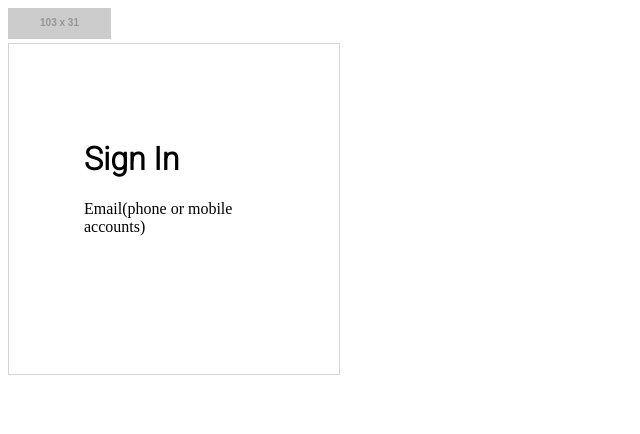
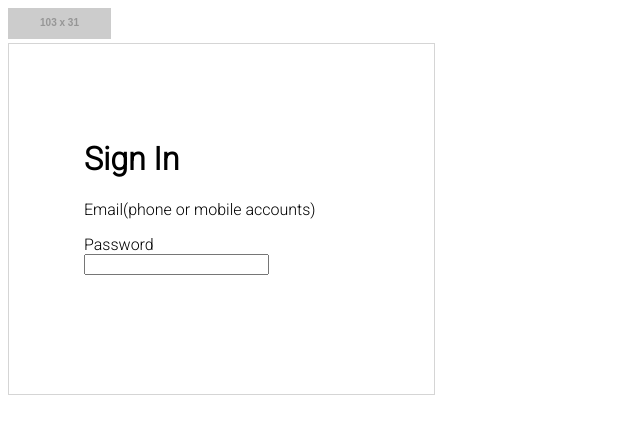
Before and after one commit to zb3po/zb3po, a plain HTML site: page index.html in a window 1280 px wide. Shown: the whole page, without its empty margins (0-640 px from the left). Drawn offline with Linux system fonts and the light colour scheme; placeholder pictures from the web are drawn by us.

Commit message:
adjusted font, added password input field

```diff
--- a/css/main.css
+++ b/css/main.css
@@ -1,9 +1,7 @@
 main {
-    height: 180px;
-    width: 180px;
+    height: 200px;
+    width: 275px;
     border: 1px solid rgba(0, 0, 0, 0.163);
     padding: 75px;
-}
-h1 {
     font-family: 'Roboto' , sans-serif;
 }
--- a/index.html
+++ b/index.html
@@ -15,6 +15,10 @@
  <main>
     <h1>Sign In</h1>
     <p>Email(phone or mobile accounts)</p>
+    <form action="/action_page.php">
+        <label for="password">Password</label>
+        <br>
+        <input type="text" id="password" name="password"><br><br>
     <div></div>
     </main>
 
```
